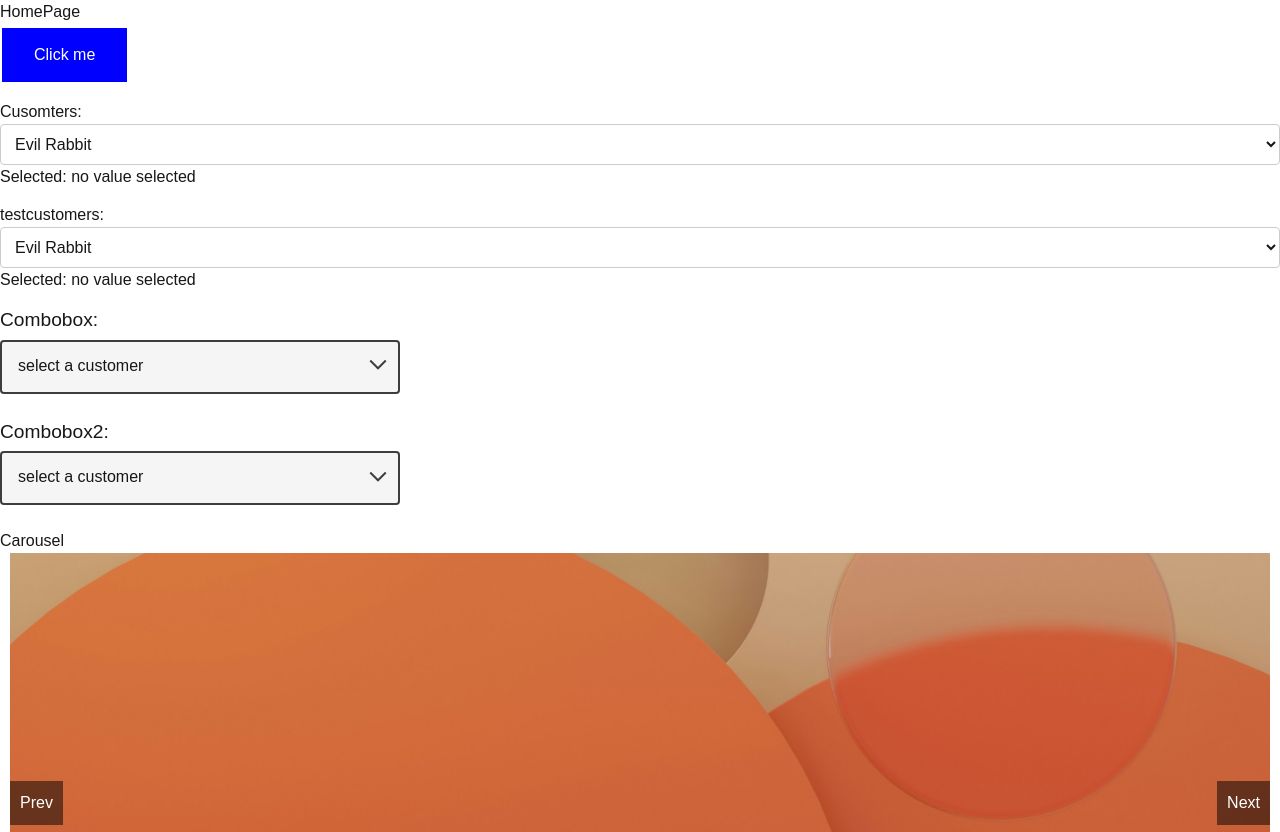
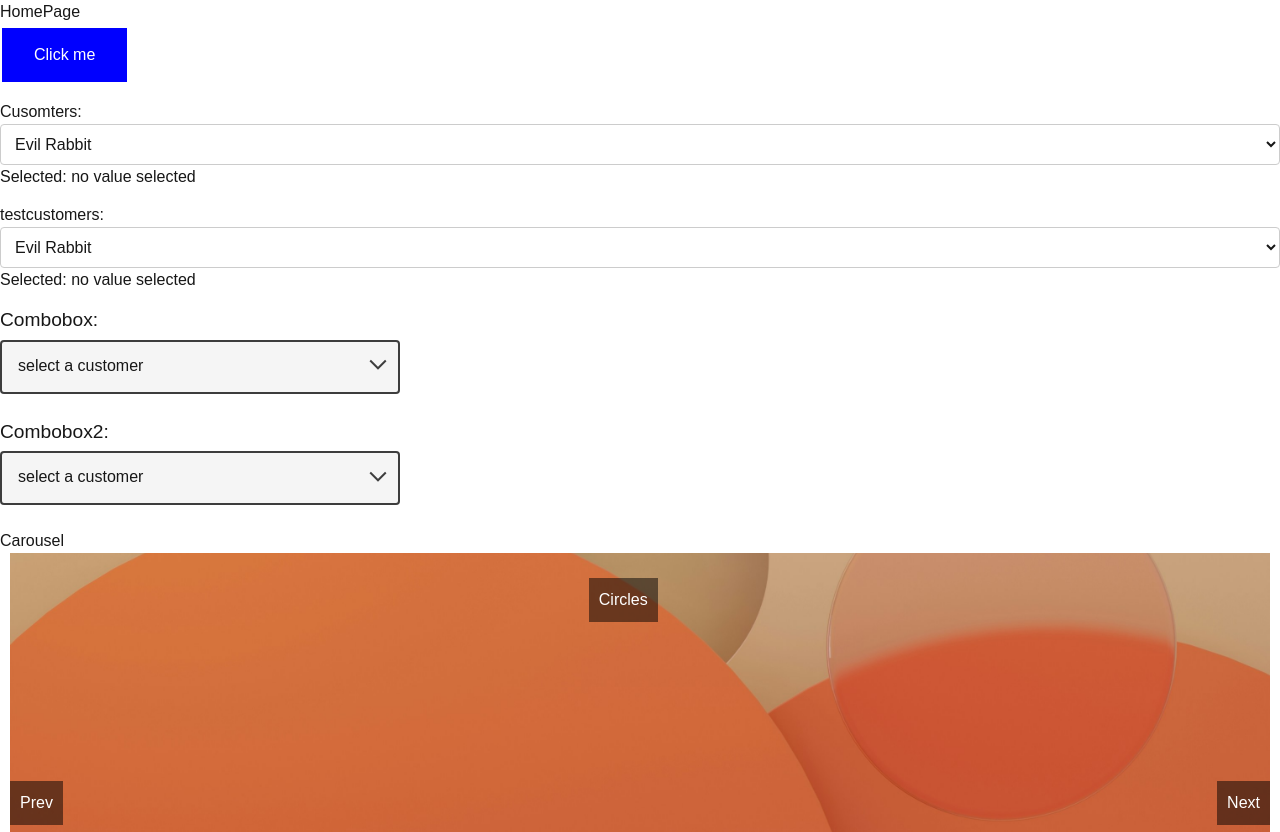
Before and after one commit to jrdnthedev/react-components, a Next.js app: page / in a window 1280 px wide. Shown: the top 832 px of the page. Built offline with nearby package versions, Linux system fonts and the light colour scheme.

Commit message:
updated carousel

```diff
--- a/app/ui/components/carousel/carousel.module.css
+++ b/app/ui/components/carousel/carousel.module.css
@@ -83,3 +83,14 @@
     z-index: -1;
     transition: background-image 0.5s ease-in;
 }
+
+.carouselTitle {
+    position: absolute;
+    top: 5%;
+    left: 46%;
+    background-color: rgba(0, 0, 0, 0.5);
+    color: white;
+    border: none;
+    padding: 10px;
+    cursor: pointer;
+}
--- a/app/ui/components/carousel/carousel.tsx
+++ b/app/ui/components/carousel/carousel.tsx
@@ -10,7 +10,6 @@ interface CarouselProps {
 
 export function Carousel({ imageData }: CarouselProps) {
     const [currentSlide, setCurrentSlide] = useState(0);
-    const carouselRef = useRef<HTMLDivElement>(null);
 
     function handleNext() {
         setCurrentSlide((prev) => (prev + 1) % imageData.length);
@@ -22,9 +21,10 @@ export function Carousel({ imageData }: CarouselProps) {
     return (
         <>
             <h1>Carousel</h1>
-            <div className={style.carousel} ref={carouselRef}>
+            <div className={style.carousel}>
                 <div className={style.carouselInner}>
                     <div key={imageData[currentSlide].image_url} className={style.carouselItem} data-testid="image-component">
+                        <h2 className={style.carouselTitle}>{imageData[currentSlide].title}</h2>
                         <div style={{backgroundImage: `url(${imageData[currentSlide].image_url})`}} className={style.carouselBackgroundImage}></div>
                     </div>
                 </div>
```
